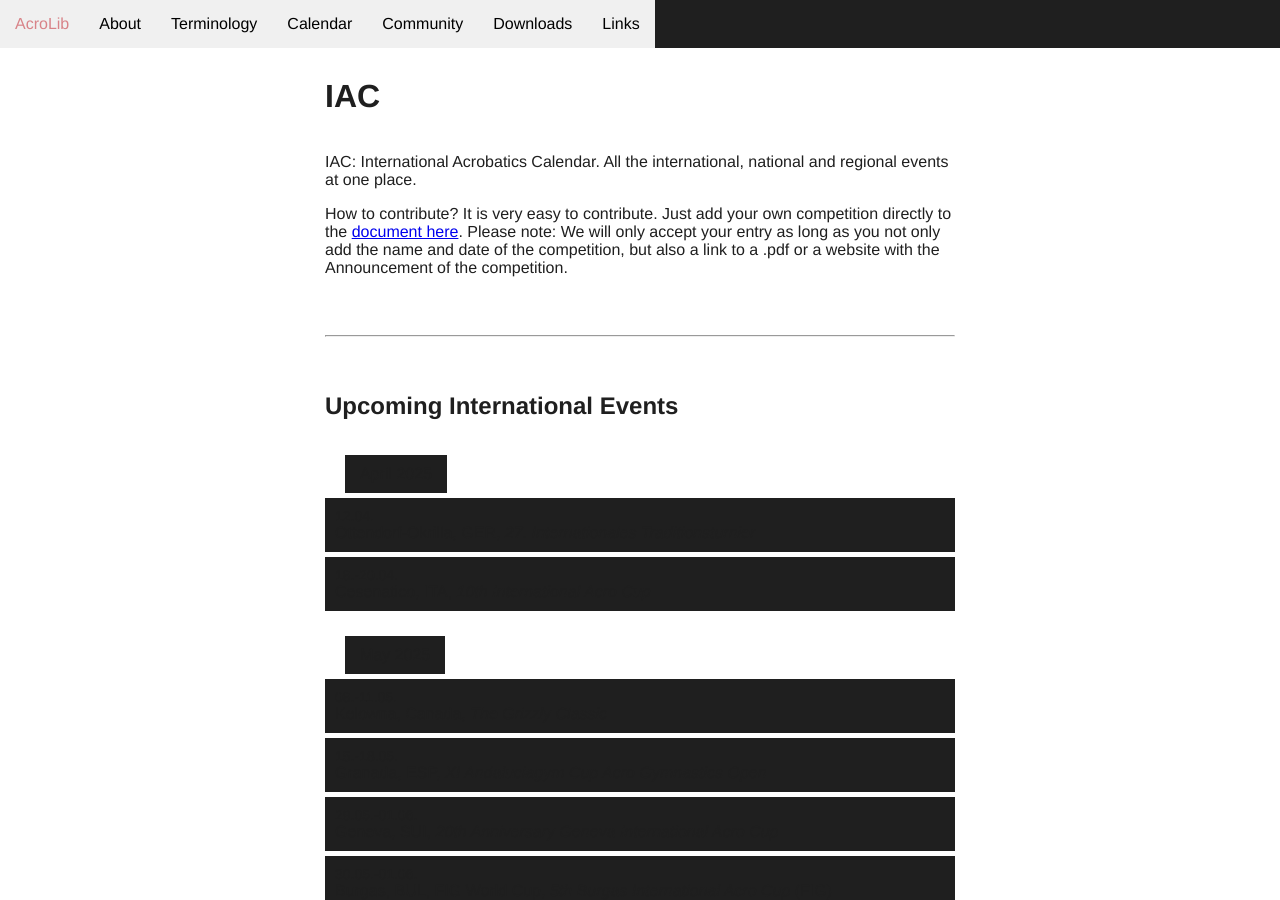
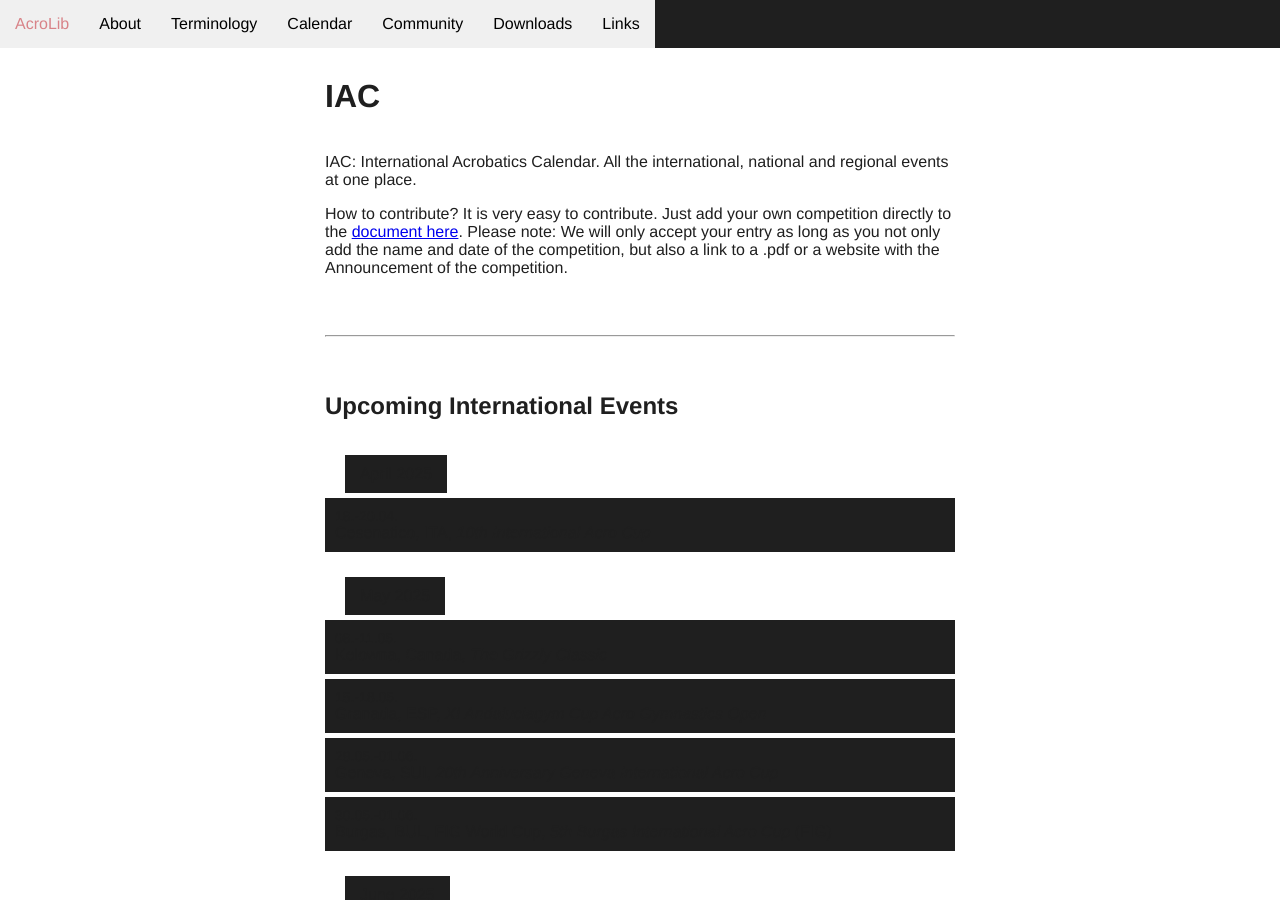
Before and after one commit to floshin/acrolib, a Jekyll site: the page built from calendar.md, in a window 1280 px wide and 900 px high. Built offline with Jekyll 4.4.1, drawn with Linux system fonts in a browser that asks for light colours; our own code applies the rules of GitHub Pages for plain Markdown files.

Commit message:
Update calendar.md

```diff
--- a/calendar.md
+++ b/calendar.md
@@ -11,7 +11,6 @@ How to contribute? It is very easy to contribute. Just add your own competition
 
 ### April 2025
 
-* **12.04.** Ottendorf-Okrilla, GER, *27. Internationales Traditionsturnier*
 * **18.-20.04.** Cesenatico, ITA, *10th International Acro Cup*
 
 <!--
```
